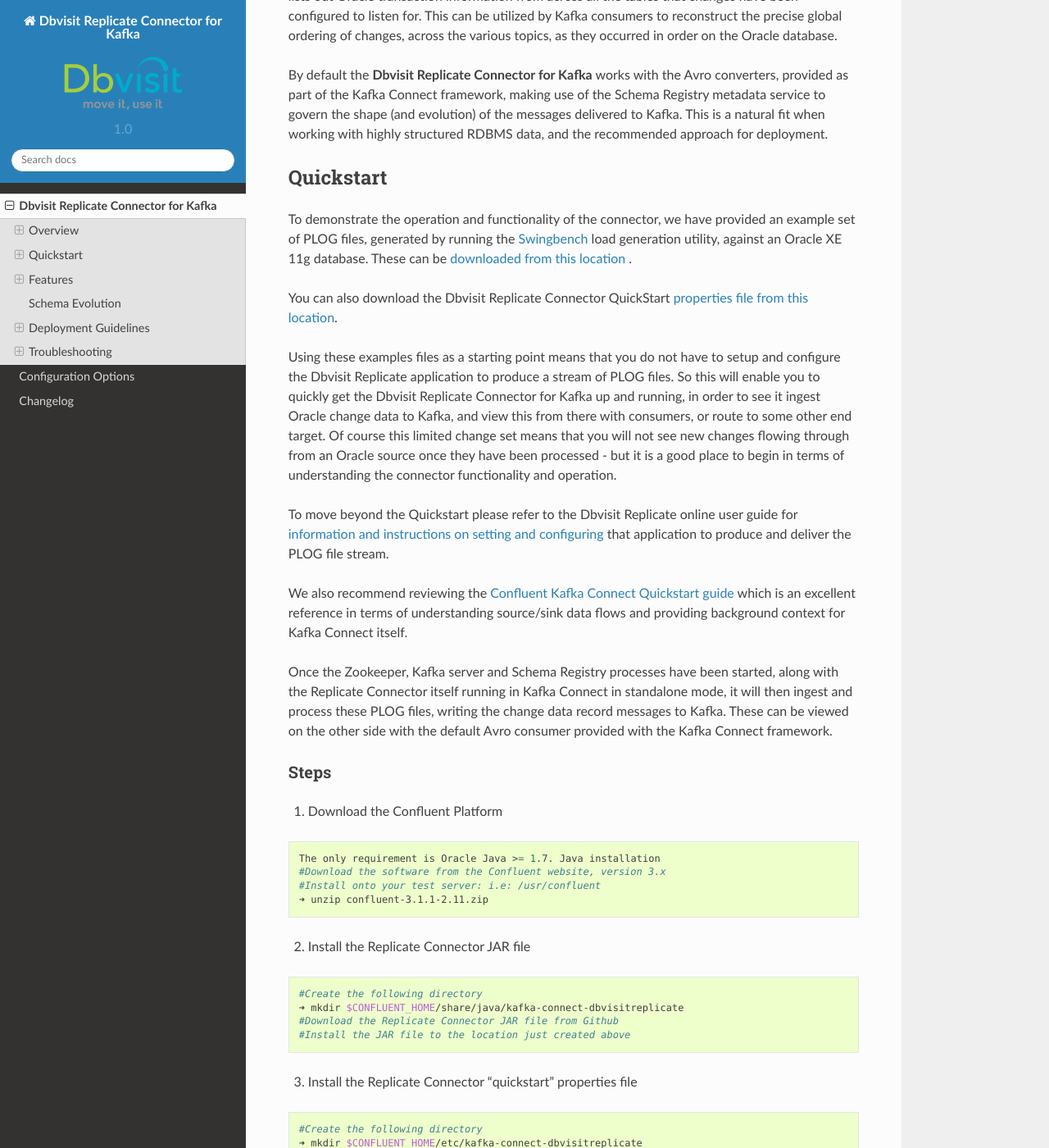
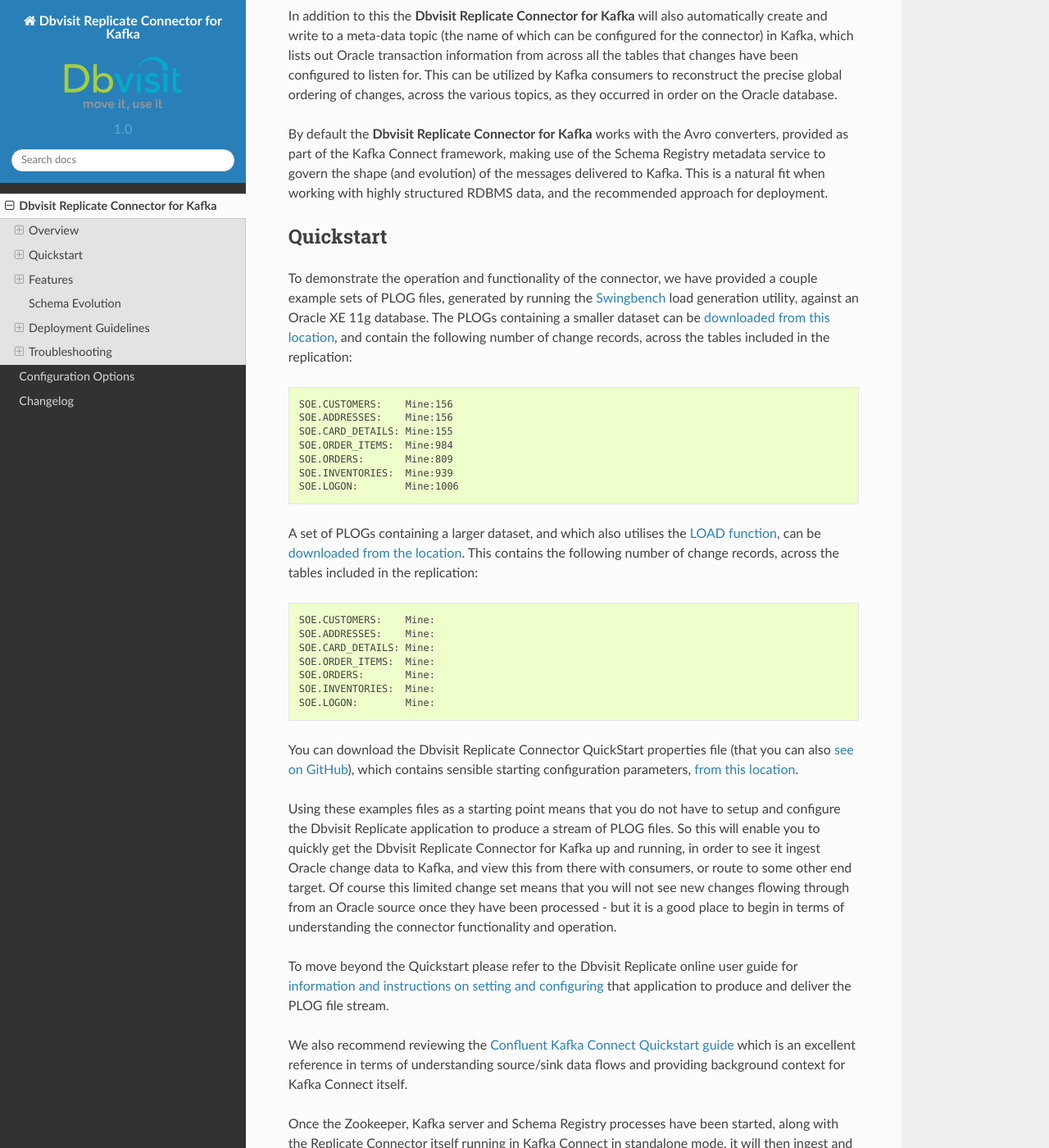
Before and after one commit to blueapple1120/replicate-connector-for-kafka, a Sphinx documentation site: the page built from docs/source_connector.rst, in a window 1280 px wide and 1400 px high, scrolled down 1047 px. Shown: the whole window at 82% size. Built offline with Sphinx 7.4.7 and the Read the Docs theme 2.0.0, drawn with Linux system fonts in a browser that asks for light colours; some of the changed text lies outside the part shown.

Commit message:
initial docs - further tweaks

```diff
--- a/docs/source_connector.rst
+++ b/docs/source_connector.rst
@@ -1,9 +1,11 @@
 Dbvisit Replicate Connector for Kafka
 =====================================
 
-The **Dbvisit Replicate Connector for Kafka** is a SOURCE connector for the Kafka Connect framework, run within the Confluent Platform.
+The **Dbvisit Replicate Connector for Kafka** is a SOURCE connector for the Kafka Connect framework, run within the `Confluent Platform <https://www.confluent.io/download/>`_.
 
 This connector enables you to stream DML change data records (inserts, deletes, updates) from an Oracle database, which have been made available in PLOG (parsed log) files generated by the `Dbvisit Replicate <http://www.dbvisit.com/products/dbvisit_replicate_real_time_oracle_database_replication/>`_ application, through into Kafka topics.
+
+You can find the Dbvisit `Replicate Connector for Kafka project on GitHub <https://github.com/dbvisitsoftware/replicate-connector-for-kafka>`_, and which you can build from source, or you can download the `prebuilt JAR file from this location <https://www.dropbox.com/s/nhs8v3lwmigpks1/kafka-connect-dbvisitreplicate-2.0.0-SNAPSHOT.jar?dl=0>`_.
 
 Overview
 --------
@@ -33,9 +35,32 @@
 
 Quickstart
 ----------
-To demonstrate the operation and functionality of the connector, we have provided an example set of PLOG files, generated by running the `Swingbench <http://dominicgiles.com/swingbench.html>`_ load generation utility, against an Oracle XE 11g database. These can be `downloaded from this location <https://www.dropbox.com/s/lr2g47x4c4ax18v/Archive.zip?dl=0>`_ .
+To demonstrate the operation and functionality of the connector, we have provided a couple example sets of PLOG files, generated by running the `Swingbench <http://dominicgiles.com/swingbench.html>`_ load generation utility, against an Oracle XE 11g database. The PLOGs containing a smaller dataset can be `downloaded from this location <https://www.dropbox.com/s/4eywm6mqv3q21sb/small-plog-dataset.zip?dl=0>`_, and contain the following number of change records, across the tables included in the replication:
 
-You can also download the Dbvisit Replicate Connector QuickStart `properties file from this location <https://www.dropbox.com/s/360o841k9ogajtd/dbvisit-replicate.properties?dl=0>`_.
+.. sourcecode:: bash
+
+    SOE.CUSTOMERS:    Mine:156
+    SOE.ADDRESSES:    Mine:156
+    SOE.CARD_DETAILS: Mine:155
+    SOE.ORDER_ITEMS:  Mine:984
+    SOE.ORDERS:       Mine:809
+    SOE.INVENTORIES:  Mine:939
+    SOE.LOGON:        Mine:1006
+
+A set of PLOGs containing a larger dataset, and which also utilises the `LOAD function <http://replicate-connector-for-kafka.readthedocs.io/en/latest/source_connector.html#load>`_, can be `downloaded from the location <https://www.dropbox.com/s/wyb8uzaewhylssm/large-plog-dataset-with-load.zip?dl=0>`_. This contains the following number of change records, across the tables included in the replication:
+
+.. sourcecode:: bash
+
+    SOE.CUSTOMERS:    Mine:
+    SOE.ADDRESSES:    Mine:
+    SOE.CARD_DETAILS: Mine:
+    SOE.ORDER_ITEMS:  Mine:
+    SOE.ORDERS:       Mine:
+    SOE.INVENTORIES:  Mine:
+    SOE.LOGON:        Mine:
+
+
+You can download the Dbvisit Replicate Connector QuickStart properties file (that you can also `see on GitHub <https://github.com/dbvisitsoftware/replicate-connector-for-kafka/blob/master/config/dbvisit-replicate.properties>`_), which contains sensible starting configuration parameters, `from this location <https://www.dropbox.com/s/ao374dfo1iiapel/dbvisit-replicate.properties?dl=0>`_.
 
 Using these examples files as a starting point means that you do not have to setup and configure the Dbvisit Replicate application to produce a stream of PLOG files. So this will enable you to quickly get the Dbvisit Replicate Connector for Kafka up and running, in order to see it ingest Oracle change data to Kafka, and view this from there with consumers, or route to some other end target. Of course this limited change set means that you will not see new changes flowing through from an Oracle source once they have been processed - but it is a good place to begin in terms of understanding the connector functionality and operation.
 
@@ -63,16 +88,16 @@
 
     #Create the following directory
     ➜ mkdir $CONFLUENT_HOME/share/java/kafka-connect-dbvisitreplicate
-    #Download the Replicate Connector JAR file from Github
+    #Build the Replicate Connector JAR file from the Github Repo (or download as per instructions above)
     #Install the JAR file to the location just created above
 
-3.  Install the Replicate Connector “quickstart” properties file
+3.  Install the Replicate Connector “Quickstart” properties file
 
 .. sourcecode:: bash
 
     #Create the following directory
     ➜ mkdir $CONFLUENT_HOME/etc/kafka-connect-dbvisitreplicate
-    #Install the quickstart properties file (download link above) to the location just created
+    #Install the Quickstart properties file (download link above) to the location just created
 
 4.  Work with the example PLOG files
 
```
Also changed, not shown: other parts of docs/source_connector.rst (+4 -3 lines).
